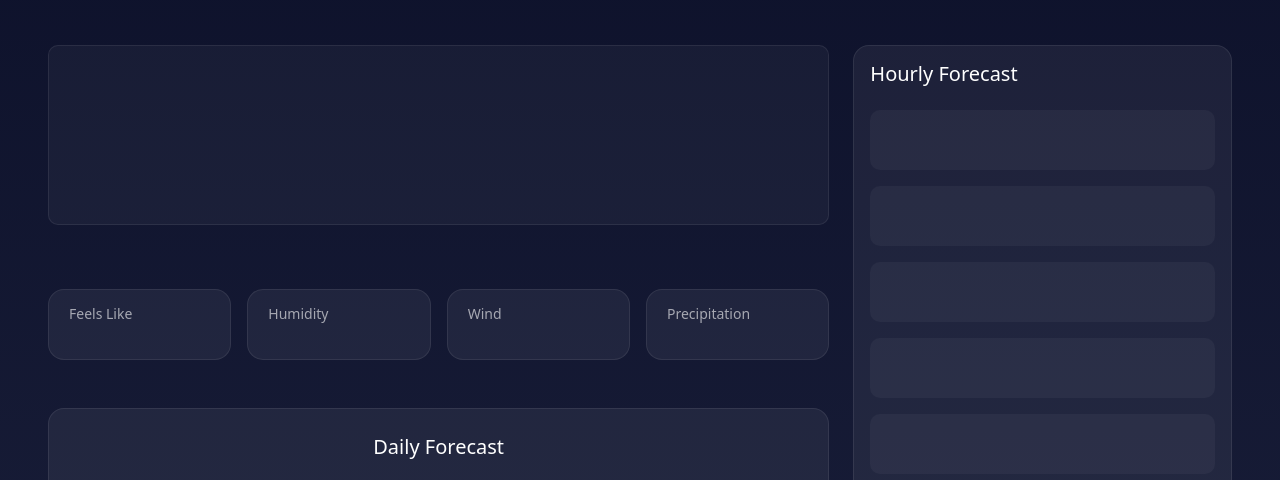
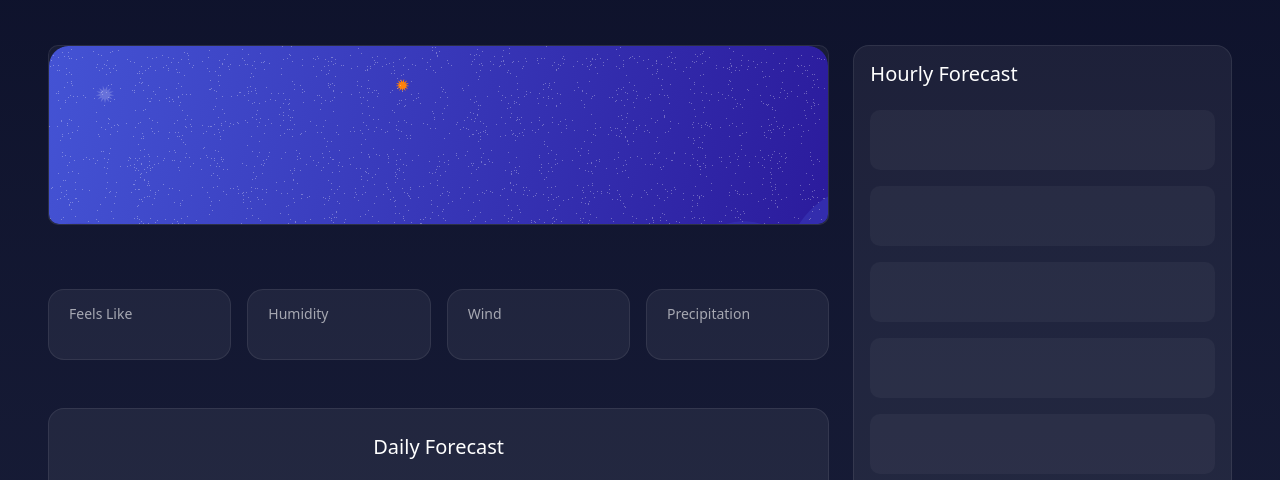
Before and after one commit to Harshavardhan-developer/Weather-Apr, a plain HTML site: page index.html in a window 1280 px wide. Shown: the part 308-788 px from the top of the page. Drawn offline with nearby package versions, Linux system fonts and the light colour scheme.

```diff
--- a/style.css
+++ b/style.css
@@ -7,14 +7,6 @@
 .navbar {
   background
 }
-
-/* .loading-indicator{
-    background-image: url("images/bg-today-large.svg");
-    height: 180px;
-    width: 100%;
-    border-radius: 10px;
-    background-size: cover;
-  } */
 
 /* Logo */
 .logo-image {
@@ -279,13 +271,13 @@ h1 {
     width: 100%;
     border-radius: 10px;
   }
-  /* .loading-indicator{
+  .loading-indicator{
     background-image: url("images/bg-today-large.svg");
     height: 180px;
     width: 100%;
     border-radius: 10px;
     background-size: cover;
-  } */
+  }
 }
 .daily-icon {
   width: 40px;
@@ -321,5 +313,4 @@ h1 {
   font-size: 16px;
   font-weight: 600;
   color: #fff;
-
 }
```
